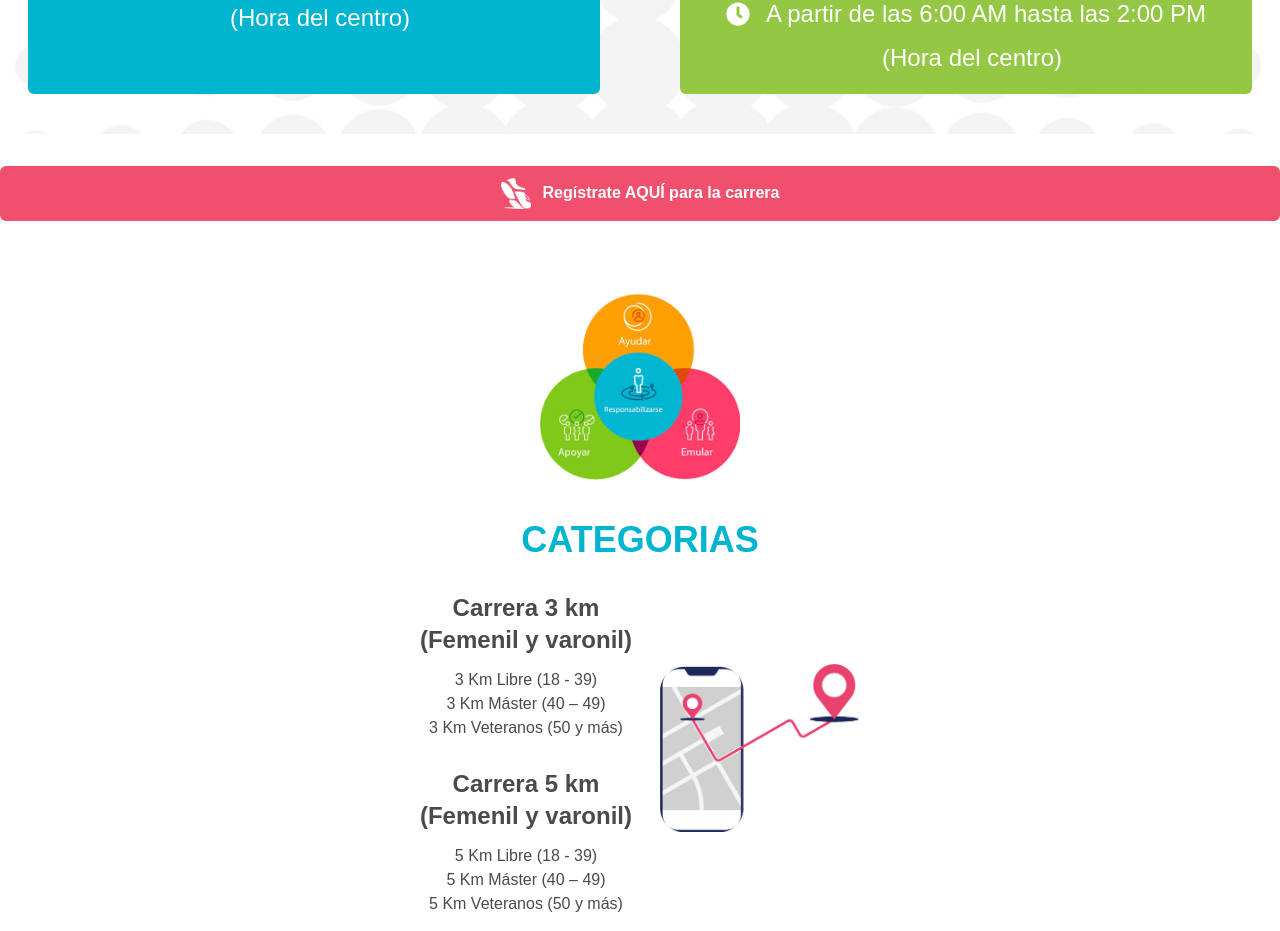
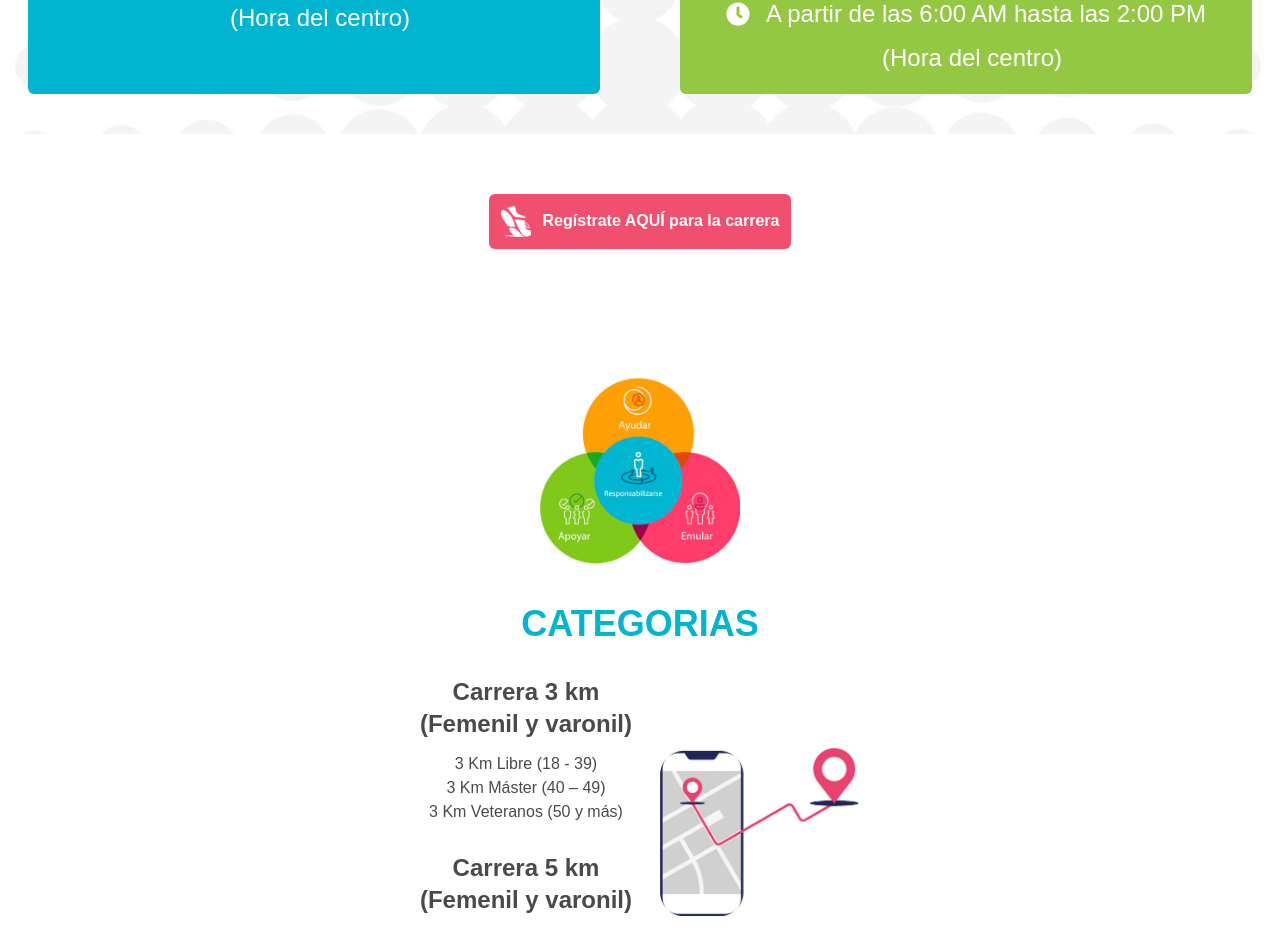
Before and after one commit to davidtoris/runnersapp, a Next.js app: page / in a window 1280 px wide. Shown: the part 1045-1976 px from the top of the page. Built offline with nearby package versions, Linux system fonts and the light colour scheme.

Commit message:
btn register

```diff
--- a/src/app/page.tsx
+++ b/src/app/page.tsx
@@ -76,12 +76,14 @@ const Home = () => {
         </div>
       </div>
 
+      <div className='flex justify-center flex-col md:flex-row pb-3 md:pb-14 mt-0 md:mt-3 p-4'>
         <Link href="/register">
           <div className='bg-redCustom text-white w-12/12 text-center m-auto font-extrabold p-3 rounded-md mt-8 flex items-center justify-center hover:scale-105 transition transform duration-200 cursor-pointer'>
             <Image src="/tennis.png" width={30} height={30} alt=''/>
             <div className="ml-3"> Regístrate AQUÍ para la carrera</div>
           </div>
         </Link>
+      </div>
 
 
       <div className='flex justify-center mt-10'>
```
Lines whose indentation alone changed are shown as unchanged.
